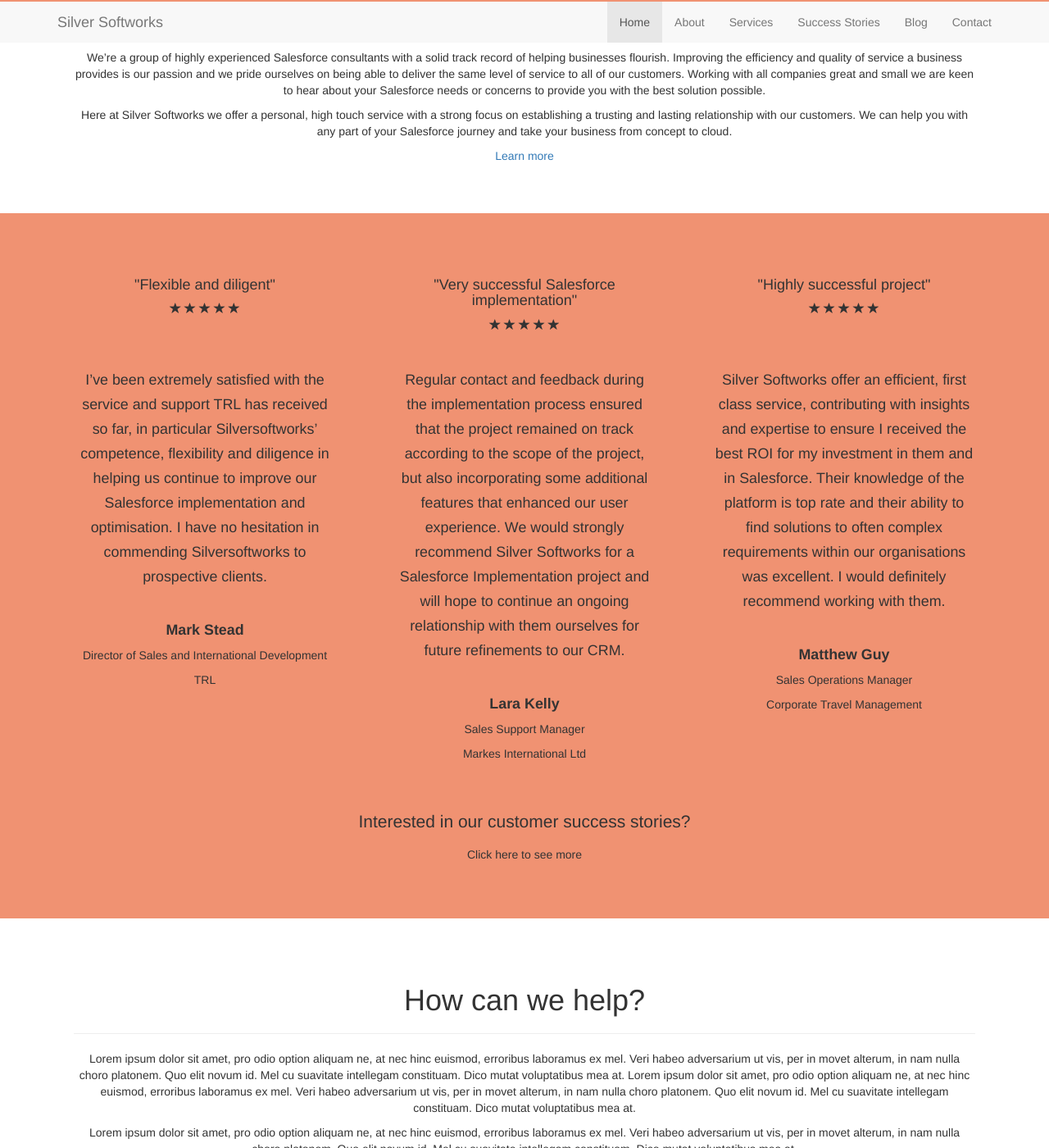
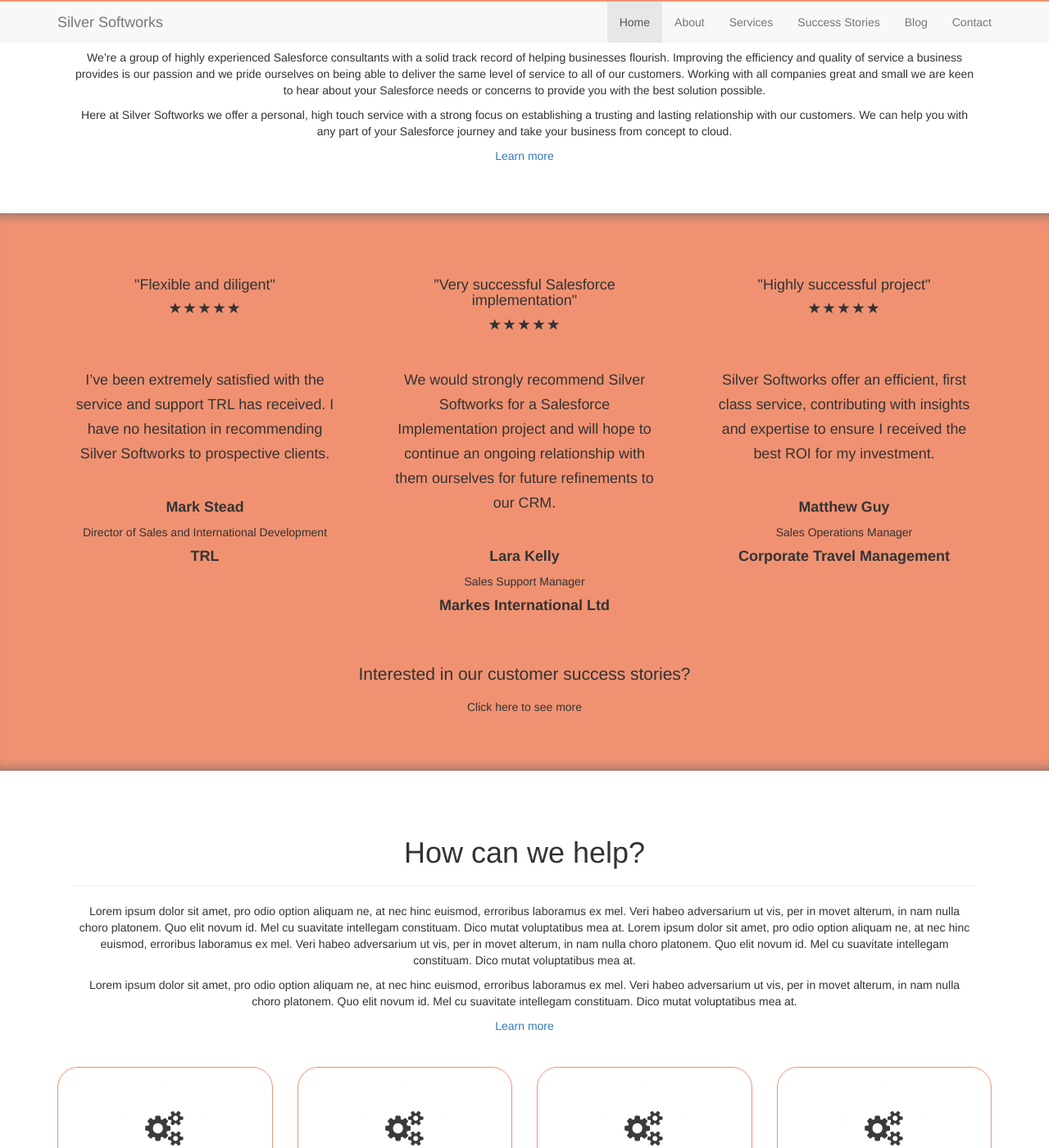
Before and after one commit to ThomasDavidPacker/Silver-Softworks, a Jekyll site: the page built from index.html, in a window 1280 px wide and 1400 px high, scrolled down 581 px. Shown: the whole window at 82% size. Built offline with Jekyll 4.4.1, drawn with Linux system fonts in a browser that asks for light colours.

Commit message:
Updating quote area content and style
Updating quote area content and style

```diff
--- a/css/style.css
+++ b/css/style.css
@@ -13,6 +13,7 @@
 {
 	width: 100%;
 	text-align: center;
+	font-size: 14px;
 }
 
 .c_help_offer_image_container
@@ -41,6 +42,13 @@
 	padding: 20px;
 }
 
+.c_section_content_justfify
+{
+	text-align: justify;
+	padding: 20px;
+}
+
+
 .c_client_logo_cell
 {
 	padding: 30px;
@@ -53,12 +61,24 @@
 
 .c_company_name
 {
-	font-size: 14px;
+	font-size: 18px;
+	font-weight: bold;
 }
 
 .c_hr
 {
 	border-top: 1px solid #3a3a3a;
+}
+
+.shadow
+{
+
+    -moz-box-shadow:    inset  0  16px 16px -16px #696868,
+                        inset  0 -16px 16px -16px #696868;
+    -webkit-box-shadow: inset  0  16px 16px -16px #696868,
+                        inset  0 -16px 16px -16px #696868;
+     box-shadow:        inset  0  16px 16px -16px #696868,
+                        inset  0 -16px 16px -16px #696868;
 }
 
 /*
--- a/index.html
+++ b/index.html
@@ -92,7 +92,7 @@ layout: default
 			</div>
 		</div>
 	</div>
-	<div class="jumbotron" id="c_jumbotron_full_width_orange">
+	<div class="jumbotron shadow" id="c_jumbotron_full_width_orange">
 		<div class="container">
 			<div class="row">
 				<div class="col-lg-4">
@@ -106,7 +106,7 @@ layout: default
 					</div>
 					<div class="c_section_content_center">
 						<br>
-						<p ><small>I’ve been extremely satisfied with the service and support TRL has received so far, in particular Silversoftworks’ competence, flexibility and diligence in helping us continue to improve our Salesforce implementation and optimisation. I have no hesitation in commending Silversoftworks to prospective clients.</small></p><br>
+						<p ><small>I’ve been extremely satisfied with the service and support TRL has received. I have no hesitation in recommending Silver Softworks to prospective clients.</small></p><br>
 						<p class="c_reviewer_name"><small><strong>Mark Stead</strong><br><span class="c_job_title">Director of Sales and International Development</span><br><span class="c_company_name">TRL</span></small></p>
 					</div>
 				</div>
@@ -120,8 +120,7 @@ layout: default
 						<span class="glyphicon glyphicon-star" aria-hidden="true"></span>
 					</div>
 					<div class="c_section_content_center">
-						<p><small>Regular contact and feedback during the implementation process ensured that the project remained on track according to the scope of the project, but also incorporating some additional features that enhanced our user experience.
-						We would strongly recommend Silver Softworks for a Salesforce Implementation project and will hope to continue an ongoing relationship with them ourselves for future refinements to our CRM.</small></p><br>
+						<p><small>We would strongly recommend Silver Softworks for a Salesforce Implementation project and will hope to continue an ongoing relationship with them ourselves for future refinements to our CRM.</small></p><br>
 						<p class="c_reviewer_name"><small><strong>Lara Kelly</strong><br><span class="c_job_title">Sales Support Manager</span><br><span class="c_company_name">Markes International Ltd</span></small></p>
 					</div>
 				</div>
@@ -136,8 +135,7 @@ layout: default
 					</div>
 					<br>
 					<div class="c_section_content_center">
-						<p><small>Silver Softworks offer an efficient, first class service, contributing with insights and expertise to ensure I received the best ROI for my investment in them and in Salesforce.
-						Their knowledge of the platform is top rate and their ability to find solutions to often complex requirements within our organisations was excellent. I would definitely recommend working with them.</small></p><br>
+						<p><small>Silver Softworks offer an efficient, first class service, contributing with insights and expertise to ensure I received the best ROI for my investment.</small></p><br>
 						<p class="c_reviewer_name"><small><strong>Matthew Guy</strong><br><span class="c_job_title">Sales Operations Manager</span><br><span class="c_company_name">Corporate Travel Management</span></small></p>
 					</div>
 				</div>
```
